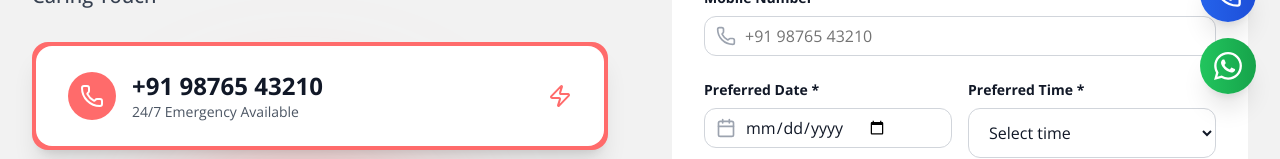
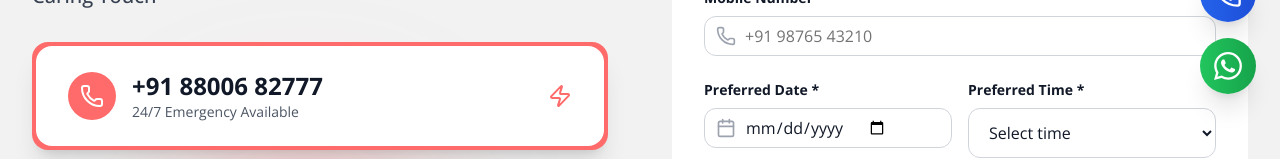
Before and after one commit to desirediv0/paws-friend, a Next.js app: page / in a window 1280 px wide. Shown: the part 682-841 px from the top of the page. Built offline with nearby package versions, Linux system fonts and the light colour scheme.

Commit message:
code update

```diff
--- a/src/components/modern-hero.jsx
+++ b/src/components/modern-hero.jsx
@@ -70,7 +70,7 @@ const ModernHero = () => {
                         </div>
                         <div className="min-w-0 flex-1">
                           <span className="text-lg sm:text-xl lg:text-2xl font-bold text-gray-900 block truncate">
-                            +91 98765 43210
+                            +91 88006 82777
                           </span>
                           <p className="text-xs sm:text-sm text-gray-600">
                             24/7 Emergency Available
```
